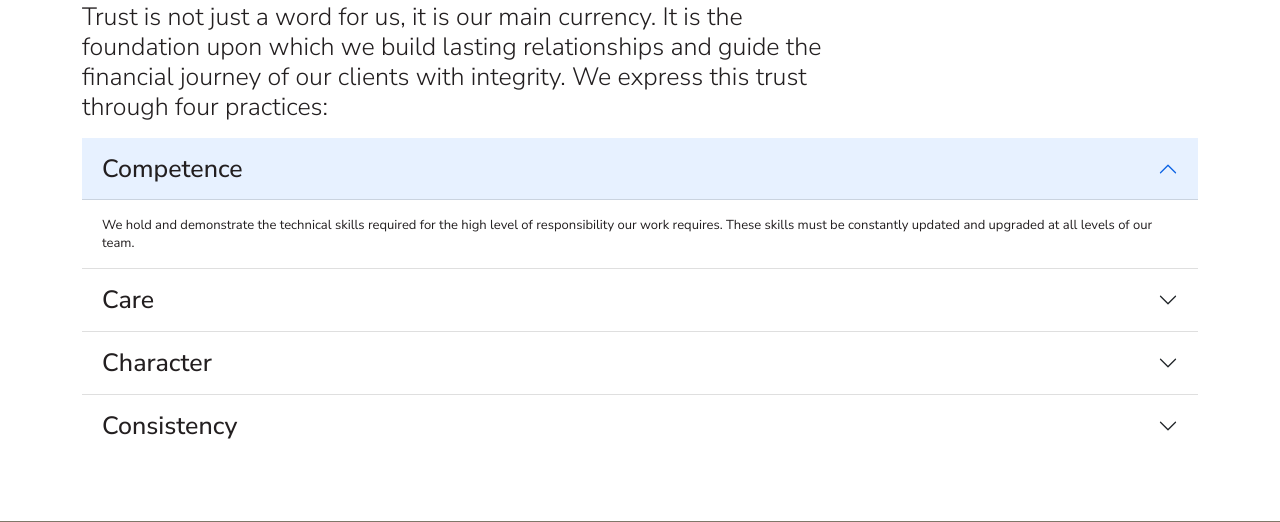
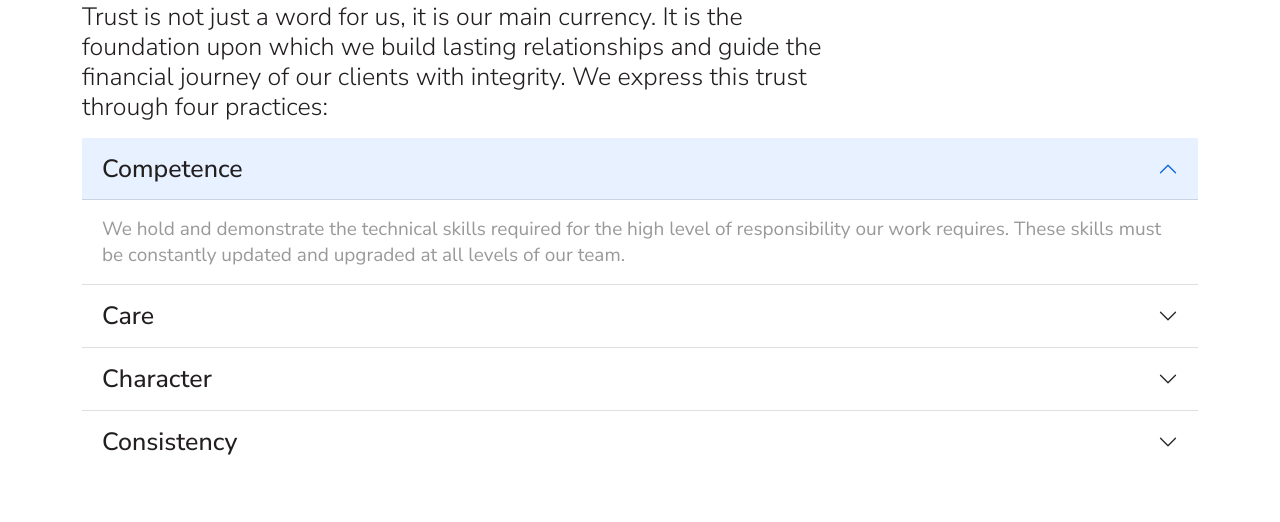
Before and after one commit to Damoon25/LXGOffice, a PHP site: page /ourFirm.php in a window 1280 px wide, after a click on "Competence". Shown: the part 4876-5398 px from the top of the page. Run offline with PHP 8.4, Linux system fonts and the light colour scheme; a stand-in replaces the project's code that opens the database connection; some libraries are stand-ins or nearby versions.

Commit message:
Cambios finales

```diff
--- a/index.php
+++ b/index.php
@@ -63,7 +63,7 @@
                             while having a transparent structure that avoids potential conflicts.
                         </p>
                         <div class="mt-5 text-center text-md-start">
-                            <a href="../LXG/ourFirm.php"><img class="hvr-grow animate__animated animate__heartBeat animate__delay-0s animate__fast" src="./public/img/Buttons/buttonLearnMoreT.svg" alt="Learn More"></a>
+                            <a href="./ourFirm.php"><img class="hvr-grow animate__animated animate__heartBeat animate__delay-0s animate__fast" src="./public/img/Buttons/buttonLearnMoreT.svg" alt="Learn More"></a>
                         </div>
                     </div>
                 </div>
@@ -110,9 +110,9 @@
             <div class="row m-0 p-0">
                 <div class="col-sm-12">
                     <div class="container">
-                        <div class="col-sm-6 col-md-6 justify-content-sm-center justify-content-md-start">
+                        <div class="col-sm-6 col-md-12 justify-content-sm-center justify-content-md-start">
                             <p data-aos="fade-up" data-aos-anchor-placement="top-bottom" style="color: var(--title-color) !important; " class="textHome2 text-center text-md-start">
-                                "Strive not to be a success, but rather to be of value."
+                                "Strive not to be a success, <br> but rather to be of value."
                             </p>
                             <p class="textWhite text-center text-md-start mb-5">
                                 Albert Einstein
--- a/online.php
+++ b/online.php
@@ -55,7 +55,7 @@
                         </div>
                     </div>
                     <div class="col-md-6 mb-md-4 align-self-end text-center text-md-start">
-                        <p class="minText fw-semibold animate__animated animate__backInRight animate__delay-0s animate__fast text-md-start" style="color: var(--link) !important;">
+                        <p class="subText animate__animated animate__backInRight animate__delay-0s animate__fast text-md-start" style="color: var(--link) !important;">
                             For this purpose, we provide the LXG Online service for our clients,
                             which is built on the Addepar® technology platform.
                             Addepar stands as one of the world’s leading wealth management IT solution providers,
--- a/ourFirm.php
+++ b/ourFirm.php
@@ -565,7 +565,7 @@
                             </button>
                         </h2>
                         <div id="flush-collapseOne" class="accordion-collapse collapse" data-bs-parent="#accordionFlushExample">
-                            <div class="accordion-body text2">
+                            <div class="accordion-body">
                                 We hold and demonstrate the technical skills required for the high level of
                                 responsibility our work requires. These skills must be constantly updated
                                 and upgraded at all levels of our team.
@@ -579,7 +579,7 @@
                             </button>
                         </h2>
                         <div id="flush-collapseTwo" class="accordion-collapse collapse" data-bs-parent="#accordionFlushExample">
-                            <div class="accordion-body text2">
+                            <div class="accordion-body">
                                 You best interests are at the forefront of every decision we make. We
                                 hold a fiduciary duty to you and go beyond it, genuinely caring and
                                 dedicating ourselves to always doing what is best for you.
@@ -593,7 +593,7 @@
                             </button>
                         </h2>
                         <div id="flush-collapseThree" class="accordion-collapse collapse" data-bs-parent="#accordionFlushExample">
-                            <div class="accordion-body text2">
+                            <div class="accordion-body">
                                 Our moral compass is unwavering. In the face of challenges and conflicts,
                                 we stand firm, consistently making the right decisions.
                             </div>
@@ -606,7 +606,7 @@
                             </button>
                         </h2>
                         <div id="flush-collapseFour" class="accordion-collapse collapse" data-bs-parent="#accordionFlushExample">
-                            <div class="accordion-body text2">
+                            <div class="accordion-body">
                                 We are in this for the long term. Day in and day out, we deliver, helping
                                 you navigate the ever-changing conditions of the financial landscape.
                             </div>
--- a/public/css/main.css
+++ b/public/css/main.css
@@ -1112,9 +1112,9 @@ a:hover {
 }
 
 .accordion-body {
-    color: var(--Grey, #999);
+    color: var(--Grey, #999) !important;
     font-family: "Nunito Sans", sans-serif !important;
-    font-size: 9px !important;
+    font-size: 15px !important;
     font-style: normal !important;
     font-weight: 400 !important;
     line-height: normal !important;
@@ -1755,7 +1755,7 @@ a:hover {
     }
 
     .accordion-body{
-        font-size: 13px !important;
+        font-size: 19px !important;
     }
 
     .textIcon {
```
Also changed, not shown: public/img/people/teamB12.jpg, public/img/people/teamB13.jpg.
